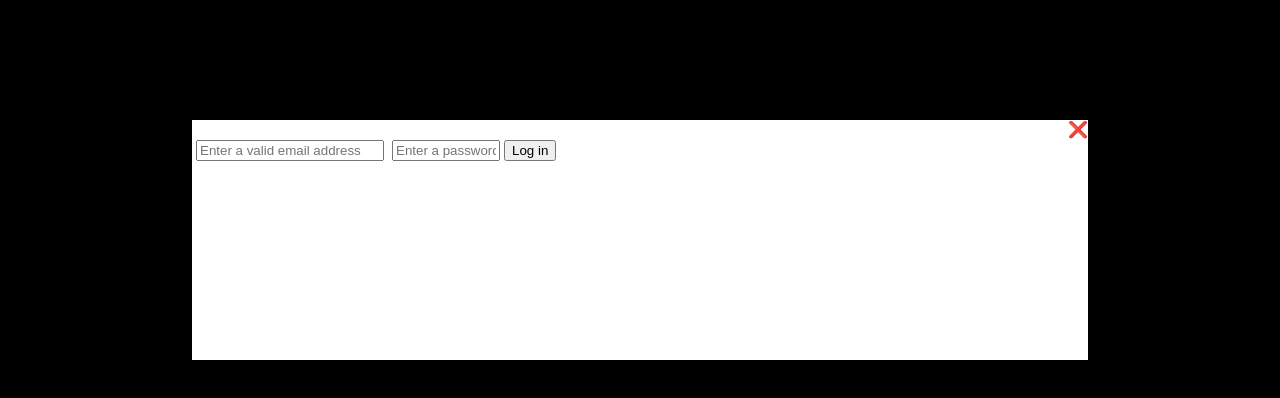
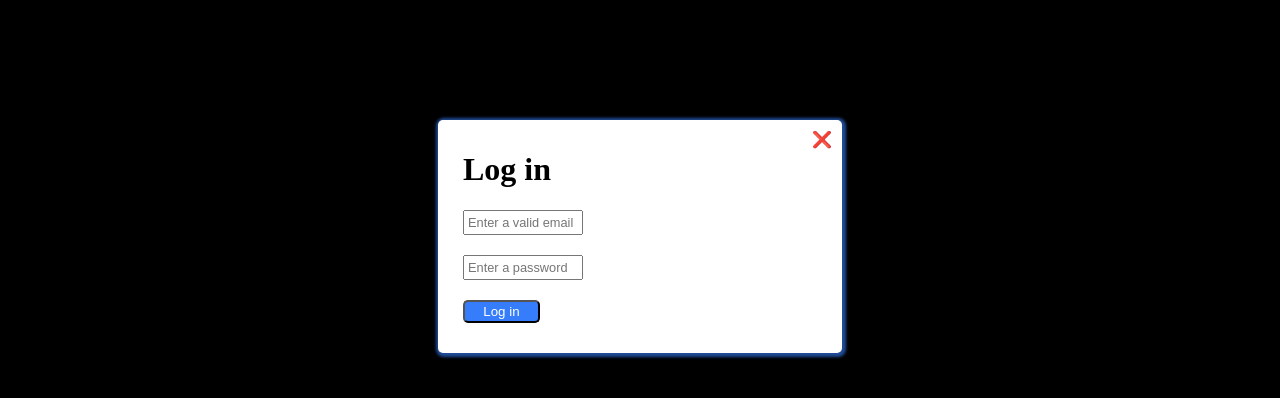
Before and after one commit to gkopplin/redit, a website built with webpack: page index.html in a window 1280 px wide. Both pictures are taken after a click on the button "Log in". Shown: the part 72-470 px from the top of the page. Built offline with nearby package versions, Linux system fonts and the light colour scheme; no server answers.

Commit message:
Add styling to auth modals

```diff
--- a/scripts/auth.js
+++ b/scripts/auth.js
@@ -4,6 +4,7 @@ export default () => {
     // Create elements
     const auth = document.createElement('div');
     const content = document.createElement('div');
+    const title = document.createElement('h1');
     const form = document.createElement('form');
     const email = document.createElement('input');
     const username = document.createElement('input');
@@ -14,15 +15,17 @@ export default () => {
     // Add classnames
     auth.classList.add('modal', 'auth');
     content.className = 'auth-content';
+    title.className = 'auth-title';
     form.className = 'form';
     close.className = 'close';
     email.className = 'email';
     username.className = 'username';
     password.className = 'password';
-    submit.className = 'submit';
+    submit.className = 'auth-submit';
 
     // Prep elements
-    email.setAttribute('placeholder','Enter a valid email address');
+    // title.innerHTML =
+    email.setAttribute('placeholder','Enter a valid email');
     username.setAttribute('placeholder', 'Enter a username');
     password.setAttribute('placeholder', 'Enter a password');
     close.innerHTML = '&#10060';
@@ -47,14 +50,15 @@ export default () => {
     };
 
     submit.setAttribute('type', 'submit');
-    submit.innerText = 'Submit';
+    submit.innerText = 'submit';
 
     // Append elements
+    content.append(close);
+    content.append(title);
+    form.append(email);
     form.append(username);
-    form.append(email);
     form.append(password);
     form.append(submit);
-    form.append(close);
     content.append(form);
     auth.append(content);
 
--- a/scripts/header.js
+++ b/scripts/header.js
@@ -56,12 +56,14 @@ export default () => {
 
     function openModal(buttonClicked) {
       authModal.style.visibility = 'initial';
-      authModal.firstChild.firstChild.children[3].innerText = buttonClicked;
-        if(buttonClicked === 'Log in') {
-          authModal.firstChild.firstChild.children[0].style.display = 'none';
-        } else {
-          authModal.firstChild.firstChild.children[0].style.display = 'inline';
-        }
+      document.querySelector('.auth-title').innerHTML = buttonClicked;
+
+      document.querySelector('.auth-submit').innerText = buttonClicked;
+      if(buttonClicked === 'Log in') {
+        document.querySelector('.username').style.display = 'none';
+      } else {
+        document.querySelector('.username').style.display = 'inline';
+      }
     }
     login.onclick = () => openModal('Log in');
     signup.onclick = () => openModal('Sign up');
--- a/stylesheet.css
+++ b/stylesheet.css
@@ -1,5 +1,5 @@
 html {
-  /* overflow: hidden;   /* prevents selecting post from pulling to top of page*/ */
+  /* overflow: hidden;   /* prevents selecting post from pulling to top of page*/
   overscroll-behavior: none;  /*solution, removes scroll bounce*/
   height: 100%;
 }
@@ -39,15 +39,36 @@ body {
 }
 .form {
   align-self: center;
+  margin-left: 15px;
+  display: flex;
+  flex-direction: column;
+  width: 20%;
 }
-.email {
-  margin: 20px 4px 0 4px;
-  width: 180px;
+
+.form > input {
+  font-size: 80%;
+  margin: 20px 4px 0 0;
+  width: 110px;
+  padding: 3px;
 }
-.password {
-  margin: 20px 4px 0 4px;
-  width: 100px;
+
+.form > input:first-child {
+  margin-top: 0px;
 }
+
+.auth-submit, .post-submit {
+  margin: 20px 0 20px 0;
+  background:rgb(53, 125, 250);
+  border-radius: 5px;
+  color: white;
+  padding: 2px;
+  cursor: pointer;
+}
+
+.auth-submit:hover, .post-submit:hover {
+  background: rgb(35, 84, 167);
+}
+
 
 .modal {
   display: inline-flex;
@@ -65,9 +86,13 @@ body {
 .post-content, .auth-content {
   background: white;
   margin: 15% auto;
-  width: 70%;
-  height: 30%;
+  width: 30%;
+  height: fit-content;
+  border-radius: 5px;
+  padding: 10px;
+  box-shadow: 1px 1px 3px 3px rgba(53, 125, 250, 0.6);
 }
+
 .close {
   float: right;
   cursor: pointer;
```
